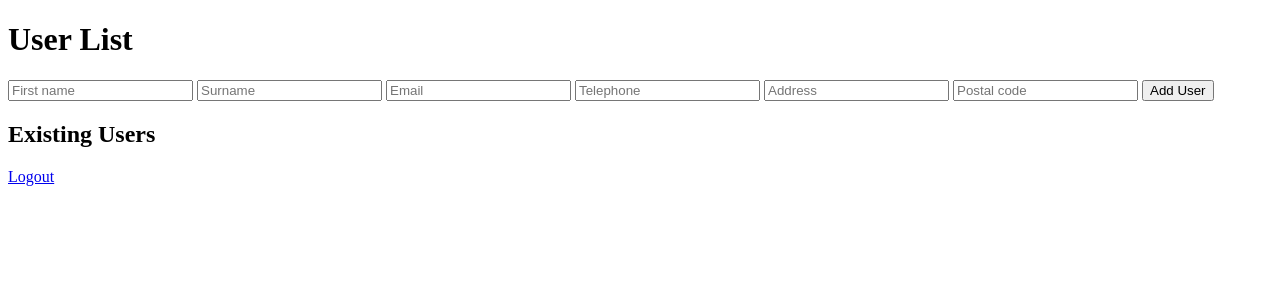
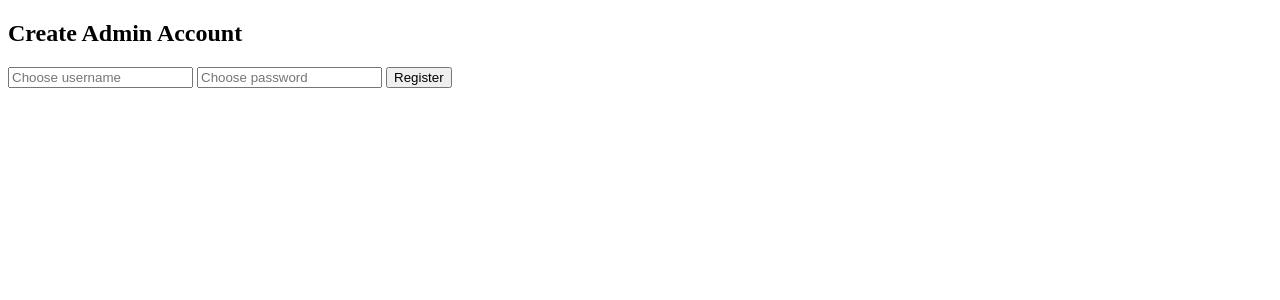
Before and after one commit to jomav123/cloudcourse, a Flask app: page / in a window 1280 px wide. Shown: the top 300 px of the page. Run offline with Flask 3, Linux system fonts and the light colour scheme; the visitor is signed in with stand-in values (Sample User, id 1).

Commit message:
updated app.py and index.html

```diff
--- a/app.py
+++ b/app.py
@@ -43,16 +43,32 @@ class Admin(db.Model):
 
 
 # Admin login route
-@app.route('/admin/login', methods=['POST'])
+@app.route("/admin/login", methods=["POST"])
 def admin_login():
-    username = request.form['username']
-    password = request.form['password']
+    username = request.form["username"]
+    password = request.form["password"]
 
-    if username == ADMIN_USER and password == ADMIN_PASS:
-        session['admin'] = True
+    admin = Admin.query.filter_by(username=username, password=password).first()
+
+    if admin:
+        session["admin"] = True
         return redirect("/")
+    return "Invalid credentials", 401
 
-    return "Invalid credentials", 401
+
+# Admin registration route (only for the first admin)
+@app.route("/admin/register", methods=["POST"])
+def admin_register():
+    username = request.form["username"]
+    password = request.form["password"]
+
+    admin = Admin(username=username, password=password)
+    db.session.add(admin)
+    db.session.commit()
+
+    session["admin"] = True
+    return redirect("/")
+
 
 # Decorator to check if the user is an admin
 def admin_required(f):
@@ -74,11 +90,19 @@ def admin_users():
 # Create the database tables if they don't exist
 @app.route("/")
 def home():
+    admin = Admin.query.first()
+
+    # No admin exists → show registration form
+    if admin is None:
+        return render_template("index.html", mode="register")
+
+    # Admin exists but not logged in → show login form
     if not session.get("admin"):
-        return render_template("index.html", logged_in=False)
+        return render_template("index.html", mode="login")
 
+    # Admin logged in → show user form + list
     users = User.query.all()
-    return render_template("index.html", users=users, logged_in=True)
+    return render_template("index.html", mode="dashboard", users=users)
 
 # Route for handling the login page logic
 @app.route('/add', methods=['POST'])
--- a/templates/index.html
+++ b/templates/index.html
@@ -5,7 +5,15 @@
 </head>
 <body>
 
-{% if not logged_in %}
+{% if mode == "register" %}
+    <h2>Create Admin Account</h2>
+    <form method="POST" action="/admin/register">
+        <input type="text" name="username" placeholder="Choose username" required>
+        <input type="password" name="password" placeholder="Choose password" required>
+        <button type="submit">Register</button>
+    </form>
+
+{% elif mode == "login" %}
     <h2>Admin Login</h2>
     <form method="POST" action="/admin/login">
         <input type="text" name="username" placeholder="Username" required>
@@ -13,8 +21,7 @@
         <button type="submit">Login</button>
     </form>
 
-{% else %}
-
+{% elif mode == "dashboard" %}
     <h1>User List</h1>
 
     <form method="POST" action="/add">
```
